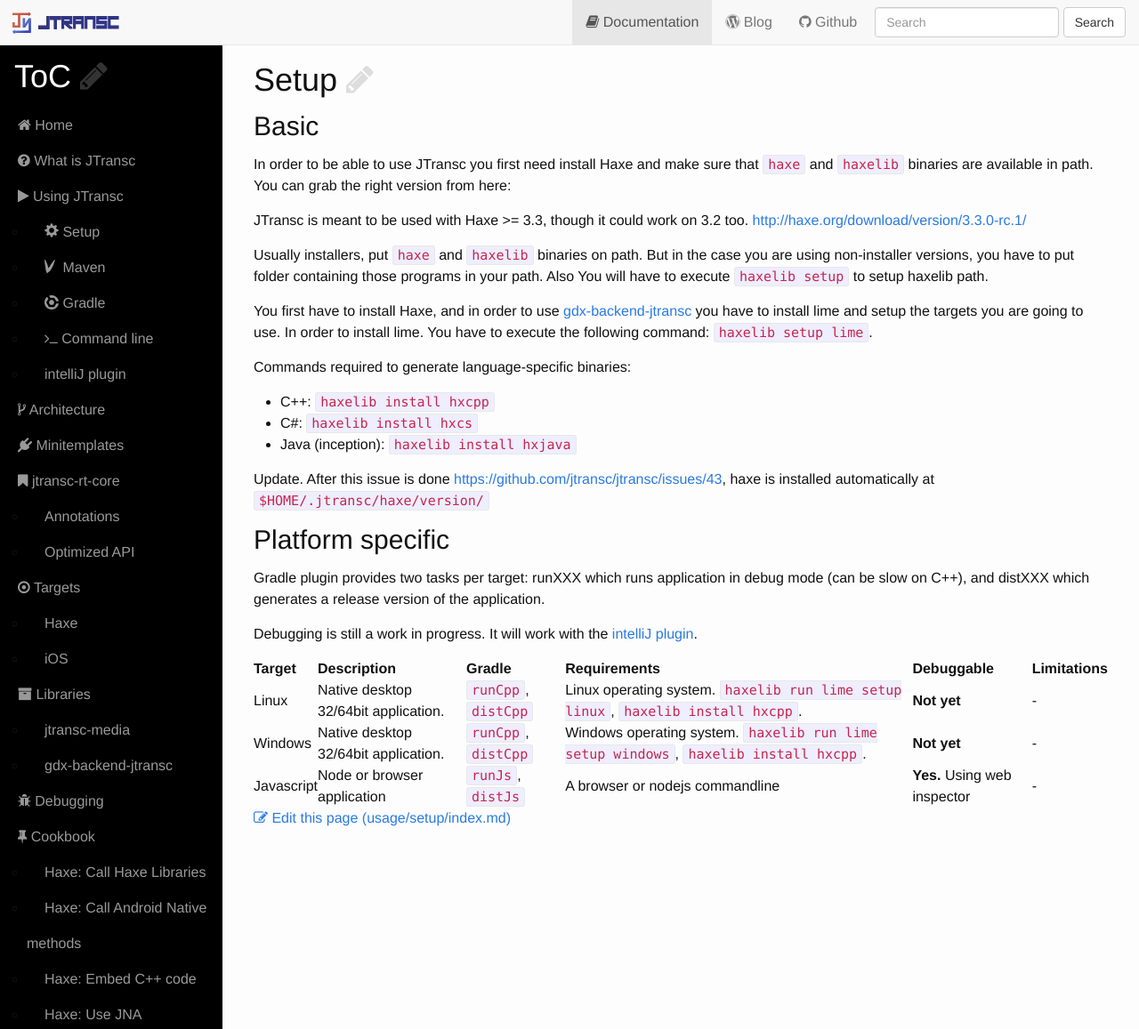
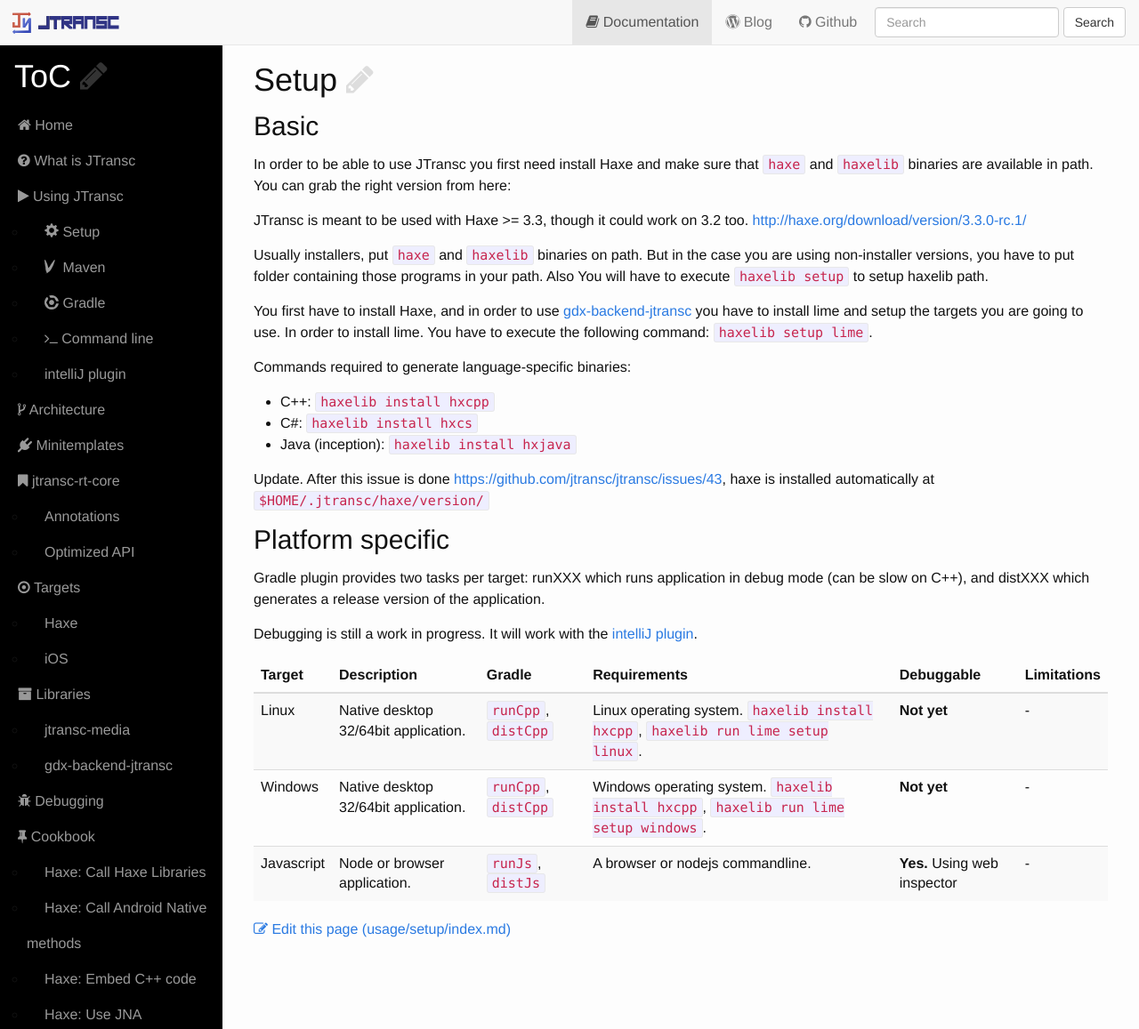
Before and after one commit to intrigus/docs.jtransc.com, a Jekyll site: the page built from usage/setup/index.md, in a window 1280 px wide and 1157 px high. Shown: the whole window at 89% size. Built offline with Jekyll 4.4.1, drawn with Linux system fonts in a browser that asks for light colours.

Commit message:
Converted setup table to html for the sake of readbility

```diff
--- a/usage/setup/index.md
+++ b/usage/setup/index.md
@@ -29,8 +29,41 @@
 
 Debugging is still a work in progress. It will work with the [intelliJ plugin](/usage/intellij).
 
-Target | Description | Gradle | Requirements | Debuggable | Limitations
------- | ----------- | ------ | ------------ | ---------- | -----------
-Linux  | Native desktop 32/64bit application. | `runCpp`, `distCpp` | Linux operating system. `haxelib run lime setup linux`, `haxelib install hxcpp`. | **Not yet** | -
-Windows  | Native desktop 32/64bit application. | `runCpp`, `distCpp` | Windows operating system. `haxelib run lime setup windows`, `haxelib install hxcpp`. | **Not yet** | -
-Javascript  | Node or browser application | `runJs`, `distJs` | A browser or nodejs commandline | **Yes.** Using web inspector | -
+<table class="table table-striped">
+    <thead>
+        <tr>
+            <th>Target</th>
+            <th>Description</th>
+            <th>Gradle</th>
+            <th>Requirements</th>
+            <th>Debuggable</th>
+            <th>Limitations</th>
+        </tr>
+    </thead>
+    <tbody>
+        <tr>
+            <td>Linux</td>
+            <td>Native desktop 32/64bit application.</td>
+            <td><code>runCpp</code>, <code>distCpp</code></td>
+            <td>Linux operating system. <code>haxelib install hxcpp</code>, <code>haxelib run lime setup linux</code>.</td>
+            <td><strong>Not yet</strong></td>
+            <td>-</td>
+        </tr>
+        <tr>
+            <td>Windows</td>
+            <td>Native desktop 32/64bit application.</td>
+            <td><code>runCpp</code>, <code>distCpp</code></td>
+            <td>Windows operating system. <code>haxelib install hxcpp</code>, <code>haxelib run lime setup windows</code>.</td>
+            <td><strong>Not yet</strong></td>
+            <td>-</td>
+        </tr>
+        <tr>
+            <td>Javascript</td>
+            <td>Node or browser application.</td>
+            <td><code>runJs</code>, <code>distJs</code></td>
+            <td>A browser or nodejs commandline.</td>
+            <td><strong>Yes.</strong> Using web inspector</td>
+            <td>-</td>
+        </tr>
+    </tbody>
+</table>
```
